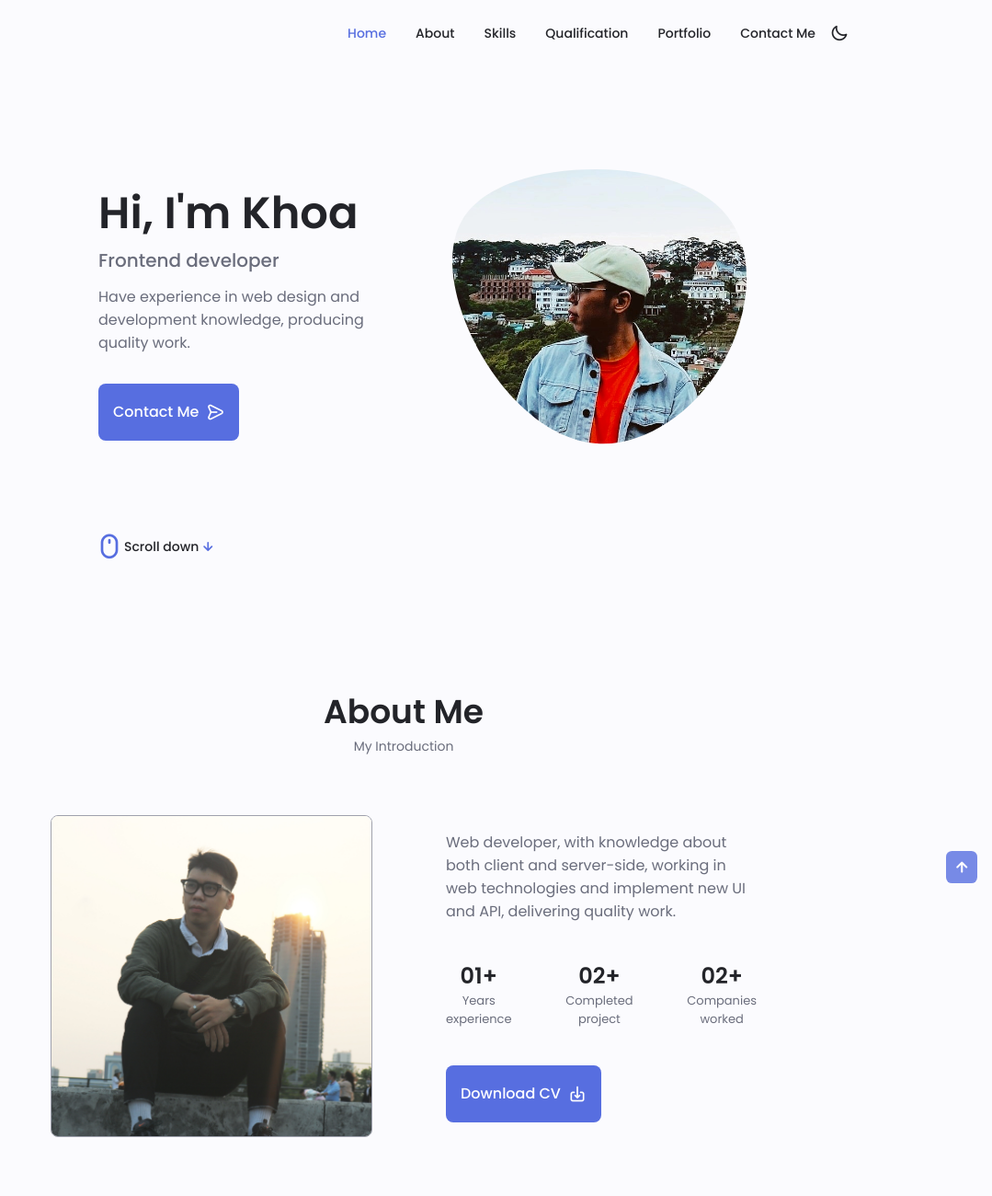
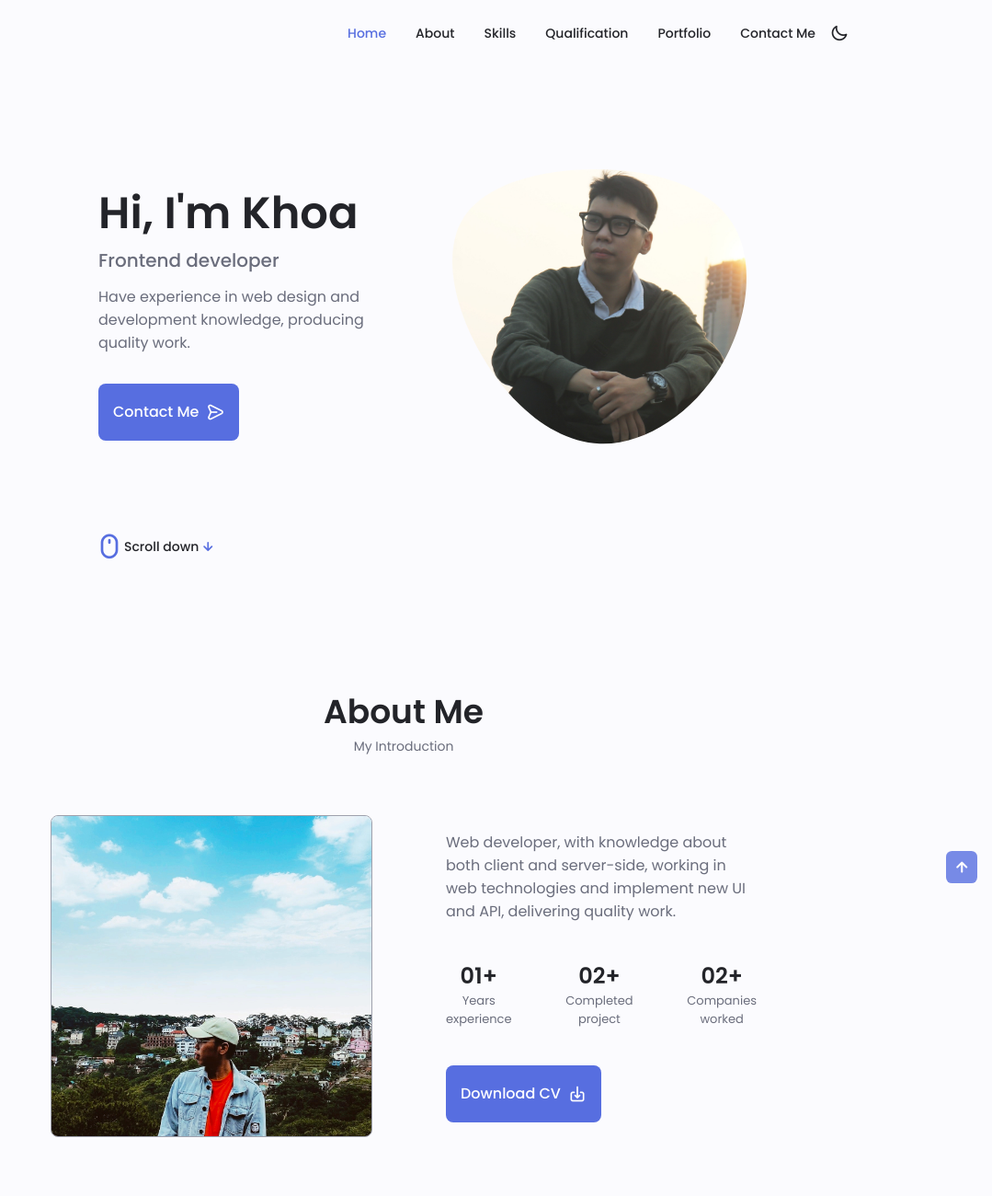
Before and after one commit to khoassg/portfolio, a plain HTML site: page index.html in a window 1280 px wide. Shown: the top 1300 px of the page at 92% size, 201-1280 px from the left. Drawn offline with nearby package versions, Linux system fonts and the light colour scheme.

Commit message:
Change picture

```diff
--- a/assets/css/styles.css
+++ b/assets/css/styles.css
@@ -304,7 +304,7 @@ img{
 }
 
 .home__blob-img{
-    width: 400px;
+    width: 300px;
 }
 
 .home__data{
--- a/index.html
+++ b/index.html
@@ -107,7 +107,7 @@
                                     165.547 130.807 187.559 100.226 186.353C69.6454 185.297 41.0228 161.023 21.7403
                                     129.362C2.45775 97.8511 -7.48481 59.1033 6.67581 34.5279C20.9871 10.1032 59.7028
                                     -0.149132 97.9666 0.00163737C136.23 0.303176 174.193 10.857 190.312 36.4879Z"/>
-                                    <image class="home__blob-img" x="-100" y="-200" xlink:href="assets/img/avatar_dallas.jpg"/>
+                                    <image class="home__blob-img" x="-35" y="-30" xlink:href="assets/img/avata_saigon.jpg"/>
                                 </g>
                             </svg>
                         </div>
@@ -139,7 +139,7 @@
                 <span class="section__subtitle">My Introduction</span>
 
                 <div class="about__container container grid">
-                    <img src="assets/img/avata_saigon.jpg" alt="" class="about__img">
+                    <img src="assets/img/avatar_dallas.jpg" alt="" class="about__img">
 
                     <div class="about__data">
                         <p class="about__description">
```
